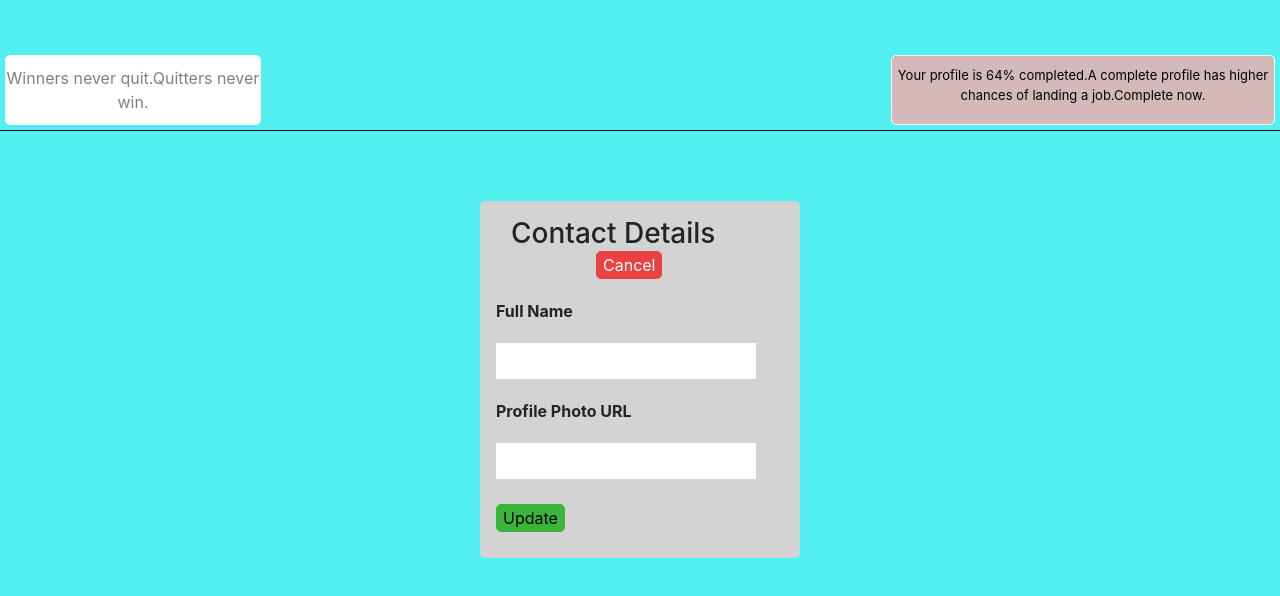
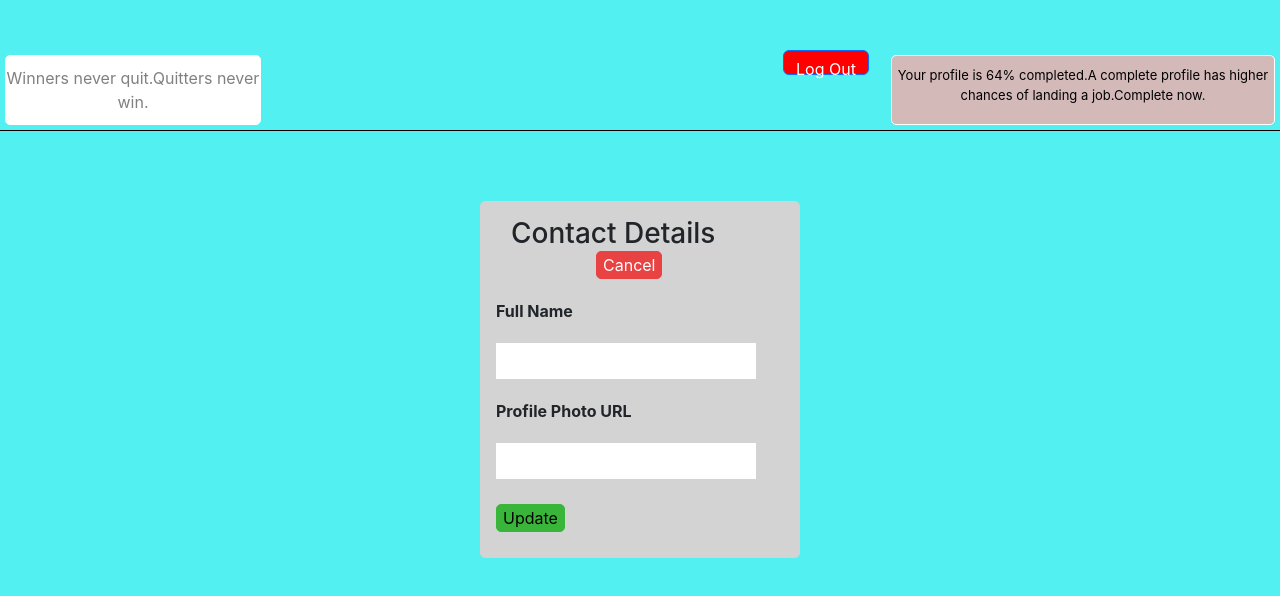
Before and after one commit to biswaa143/Expense-Tracker-Pro, a React (Create React App) app: page /updateprofile in a window 1280 px wide. Shown: the top 596 px of the page. Built offline with nearby package versions, Linux system fonts and the light colour scheme; the HTML template or start-up script is replaced by a standard one.

Commit message:
Log Out User

```diff
--- a/src/components/page/UpdateProfile.js
+++ b/src/components/page/UpdateProfile.js
@@ -1,13 +1,15 @@
 import axios from "axios";
-import React, { useEffect, useRef} from "react";
+import React, { useEffect, useRef } from "react";
+import { Button } from "react-bootstrap";
 import classes from "./UpdateProfile.module.css";
-
+import { useNavigate } from "react-router-dom";
 
 const UpdateProfile = () => {
   const nameInputRef = useRef();
   const profilePhotoRef = useRef();
-//   const [name, setName] = useState();
-//   const [photoUrl, setPhotoUrl] = useState();
+  const navigate = useNavigate();
+  //   const [name, setName] = useState();
+  //   const [photoUrl, setPhotoUrl] = useState();
 
   useEffect(() => {
     const token = localStorage.getItem("token");
@@ -22,14 +24,19 @@ const UpdateProfile = () => {
         .then((res) => {
           console.log(res.data.users[0].displayName);
           console.log(res.data.users[0].photoUrl);
-          nameInputRef.current.value=res.data.users[0].displayName
-          profilePhotoRef.current.value =res.data.users[0].photoUrl
+          nameInputRef.current.value = res.data.users[0].displayName;
+          profilePhotoRef.current.value = res.data.users[0].photoUrl;
         })
         .catch((err) => {
           console.log(err);
         });
     }
   }, []);
+
+  const LogOutHandler = () => {
+    localStorage.removeItem('token');
+    navigate("/Login");
+  };
 
   const updateProfileHandler = (e) => {
     e.preventDefault();
@@ -58,6 +65,16 @@ const UpdateProfile = () => {
     <div className={classes.update}>
       <div className={classes.heading}>
         <p>Winners never quit.Quitters never win.</p>
+        <Button
+          style={{
+            backgroundColor: "red",
+            height: "25px",
+            marginLeft: "500px",
+          }}
+          onClick={LogOutHandler}
+        >
+          Log Out
+        </Button>
         <p className={classes.message}>
           Your profile is 64% completed.A complete profile has higher chances of
           landing a job.Complete now.
@@ -68,9 +85,9 @@ const UpdateProfile = () => {
         <button className={classes.cancelbutton}>Cancel</button>
         <form onSubmit={updateProfileHandler} className={classes.updateform}>
           <label htmlFor="name">Full Name</label>
-          <input type="text"  ref={nameInputRef} />
+          <input type="text" ref={nameInputRef} />
           <label htmlFor="profilephoto">Profile Photo URL</label>
-          <input type="text"  ref={profilePhotoRef} />
+          <input type="text" ref={profilePhotoRef} />
           <button className={classes.updatebutton}>Update</button>
         </form>
       </div>
```
